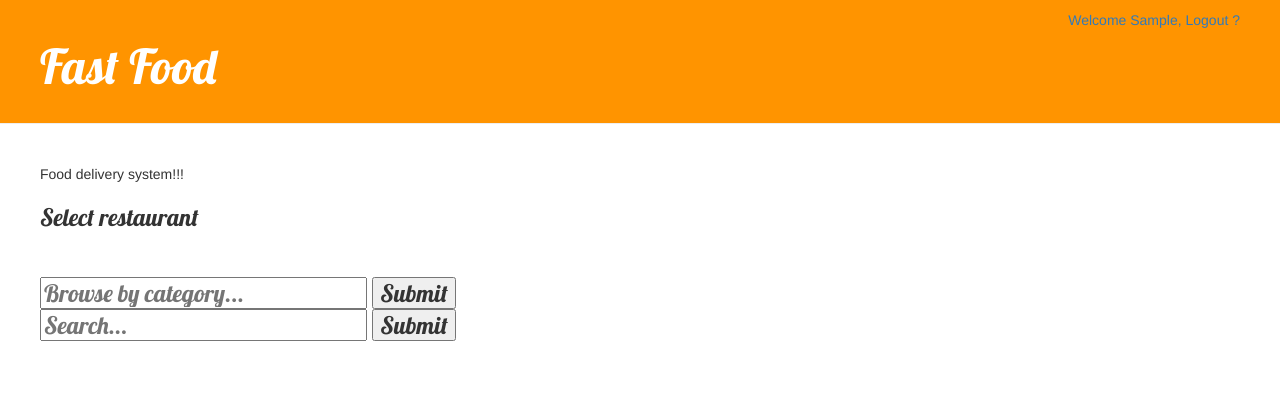
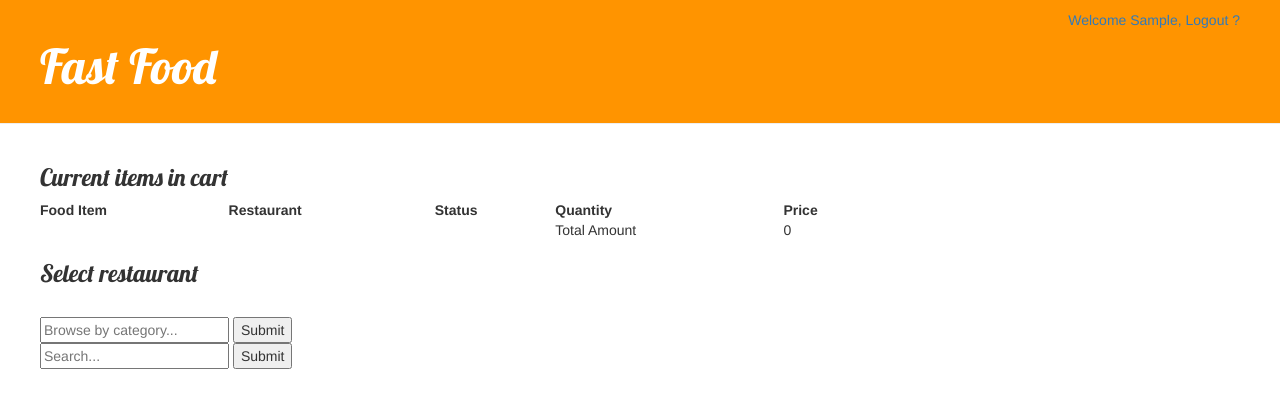
Before and after one commit to apurv1205/fastFood, a Django app: page /home/ in a window 1280 px wide. Shown: the top 408 px of the page. Run offline with Django 3.2, Linux system fonts and the light colour scheme; the visitor is signed in with stand-in values (Sample User, id 1); data that the repository does not hold is empty; some libraries are stand-ins or nearby versions.

Commit message:
cart working

```diff
--- a/foodSite/admin.py
+++ b/foodSite/admin.py
@@ -1,7 +1,7 @@
 from django.contrib import admin
 
 # Register your models here.
-from .models import FoodItems,Restaurant
+from .models import *
 
 class FoodItemsAdmin(admin.ModelAdmin):
 	model = Restaurant
@@ -14,3 +14,5 @@ class FoodItemsAdmin(admin.ModelAdmin):
 
 admin.site.register(FoodItems, FoodItemsAdmin)
 admin.site.register(Restaurant)
+admin.site.register(CurrentOrders)
+admin.site.register(Customer)
--- a/foodSite/templates/home.html
+++ b/foodSite/templates/home.html
@@ -2,9 +2,33 @@
 {% block title %}{% endblock %}
 {% block content %}
     <a class="right" href="/logout/">Welcome {{user.first_name}}, Logout ?</a>
-    <p>Food delivery system!!!</p>
-
-<h3>Select restaurant<h3>
+<h3>Current items in cart</h3>
+<table style="width:70%" >
+	<tr>
+		<th>Food Item</th>
+	    <th>Restaurant</th>
+	    <th>Status</th>
+	    <th>Quantity</th>
+	    <th>Price</th>
+	</tr>
+	{% for c in cart%}
+		<tr>
+			<td >{{c.0}}</td>
+		    <td>{{c.1}}</td>
+		    <td>{{c.4}}</td>
+		    <td>{{c.3}}</td>
+		    <td>{{c.2}}</td>
+		</tr>
+	{%endfor%}
+		<tr>
+			<td ></td>
+		    <td></td>
+		    <td></td>
+		    <td>Total Amount</td>
+		    <td>{{total}}</td>
+		</tr>
+</table>
+<h3>Select restaurant</h3>
 <table>
 {% for rest in restaurants %}
 	<tr>
--- a/foodSite/views.py
+++ b/foodSite/views.py
@@ -15,13 +15,15 @@ def register(request):
         if form.is_valid():
             stat = form.cleaned_data['choice_field']
             status="C";
-            if stat is "1" :
+            print stat,"1"
+            if str(stat) == "1" :
                 status="C"
-                C=Customer(name=form.cleaned_data['first_name'],passwd=form.cleaned_data['password1'],email=form.cleaned_data['email'],contact=form.cleaned_data['username'])
+                C=Customer(name=form.cleaned_data['first_name'],passwd=form.cleaned_data['password1'],email=form.cleaned_data['email'],contact=str(form.cleaned_data['username']))
                 C.save()
-            elif stat is "2":
+
+            elif str(stat) == "2":
                 status="R"
-                R=Restaurant(name=form.cleaned_data['first_name'],passwd=form.cleaned_data['password1'],email=form.cleaned_data['email'],contact=form.cleaned_data['username'])
+                R=Restaurant(name=form.cleaned_data['first_name'],passwd=form.cleaned_data['password1'],email=form.cleaned_data['email'],contact=str(form.cleaned_data['username']))
                 R.save()
 
             user = User.objects.create_user(
@@ -54,6 +56,17 @@ def home(request):
 
     menu = FoodItems.objects.all()
     restaurants = Restaurant.objects.all()
+    cart = CurrentOrders.objects.all()
+    usr=request.user
+    crt=[]
+    total=0
+    for item in cart :
+        customer = Customer.objects.get(pk=item.user.user_id)
+        if customer.contact == usr.username and item.status == "Added to cart":
+            fitem=FoodItems.objects.get(pk=item.food.food_id)
+            ritem=Restaurant.objects.get(pk=item.rest.rest_id)
+            total=total+item.quantity*item.amount
+            crt.append([fitem.name,ritem.name,item.amount,item.quantity,item.status])
 
     #search by category
 
@@ -77,7 +90,7 @@ def home(request):
                    search_output.append(item)
 
     return render_to_response(
-    'home.html', { 'user': request.user, 'menu' : menu, 'restaurants' : restaurants ,'category_output' : category_output , 'search_output' : search_output}
+    'home.html', { 'total' : total,'cart' : crt, 'user': usr, 'menu' : menu, 'restaurants' : restaurants ,'category_output' : category_output , 'search_output' : search_output}
     )
 
 def rest_detail(request, pk):
@@ -92,9 +105,16 @@ def rest_detail(request, pk):
 def cart(request, pk):
     item = get_object_or_404(FoodItems, pk=pk)
     customers = Customer.objects.all()
+    orders=CurrentOrders.objects.all()
     user=request.user
     for cust in customers :
         if user.username == cust.contact :
-            C=CurrentOrders(user=cust,rest=item.rest,status="Added to cart",amount=amount+item.price)
-            C.place_order()
+            flag=False
+            for thing in orders :
+                if thing.user.user_id==cust.user_id and thing.food.food_id == item.food_id:
+                    CurrentOrders.objects.filter(pk=thing.pk).update(quantity=thing.quantity + 1)
+                    flag=True
+            if flag==False :
+                C=CurrentOrders(user=cust,rest=item.rest,status="Added to cart",amount=item.price,food=item,quantity=1)
+                C.place_order()
     return render(request, 'cart.html', {'item': item})
```
Also changed, not shown: foodSite/models.py (+10 -11 lines), foodSite/migrations/0001_initial.py, foodSite/migrations/0002_restaurant_passwd.py (deleted), 1 other file.
